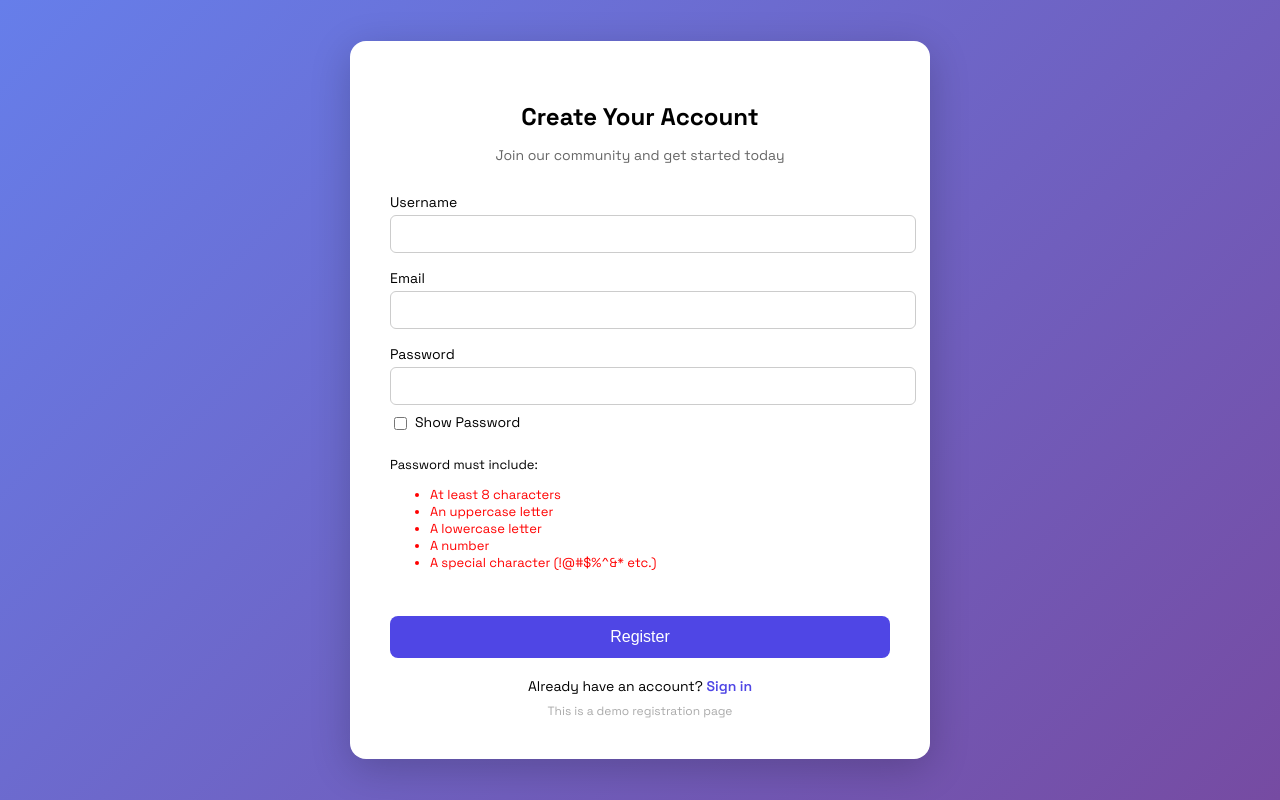
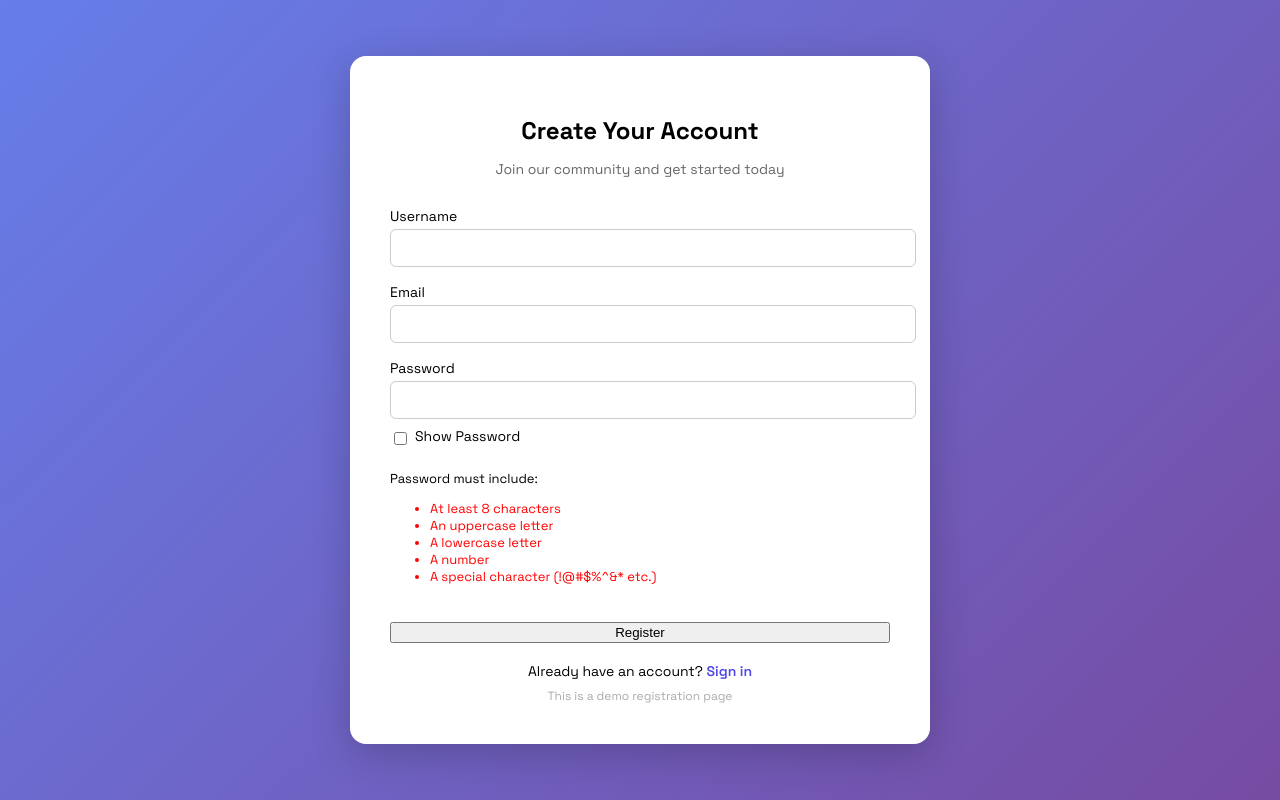
Before and after one commit to Aparna-26-02/Securanote, a Flask app: page /register in a window 1280 px wide. Run offline with Flask 3, Linux system fonts and the light colour scheme; parts of the project's set-up code (start-up, migrations or seed data) failed here and were passed over.

Commit message:
Update register.html

```diff
--- a/Securanote/securanote/templates/register.html
+++ b/Securanote/securanote/templates/register.html
@@ -166,7 +166,7 @@
         </ul>
       </div>
 
-      {{ form.submit(class="submit-button") }}
+      {{ form.submit() }}
     </form>
 
     <div class="footer-link">
```
